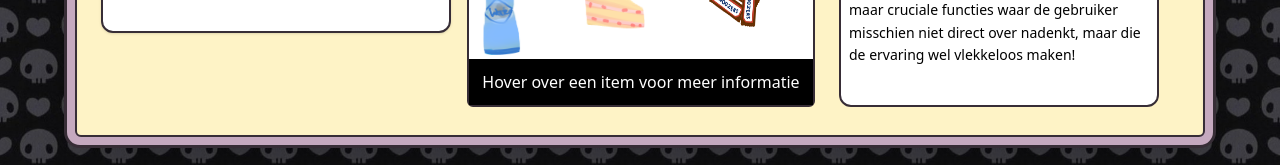
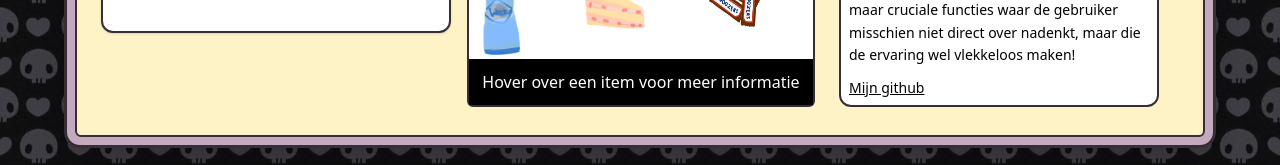
Before and after one commit to lisa-mao/my-portfolioV2, a Next.js app: page / in a window 1280 px wide. Shown: the part 612-777 px from the top of the page. Built offline with nearby package versions, Linux system fonts and the light colour scheme.

Commit message:
added github link

```diff
--- a/src/app/page.jsx
+++ b/src/app/page.jsx
@@ -98,6 +98,7 @@ export default function AboutMe() {
                         functies waar de gebruiker misschien niet direct over nadenkt, maar die de ervaring wel
                         vlekkeloos maken!
                     </p>
+                    <a className="underline pt-2 p-2 select-none noto-sans-jp text-sm leading-relaxed" href="https://github.com/lisa-mao">Mijn github</a>
                 </div>
             </section>
         </main>
```
